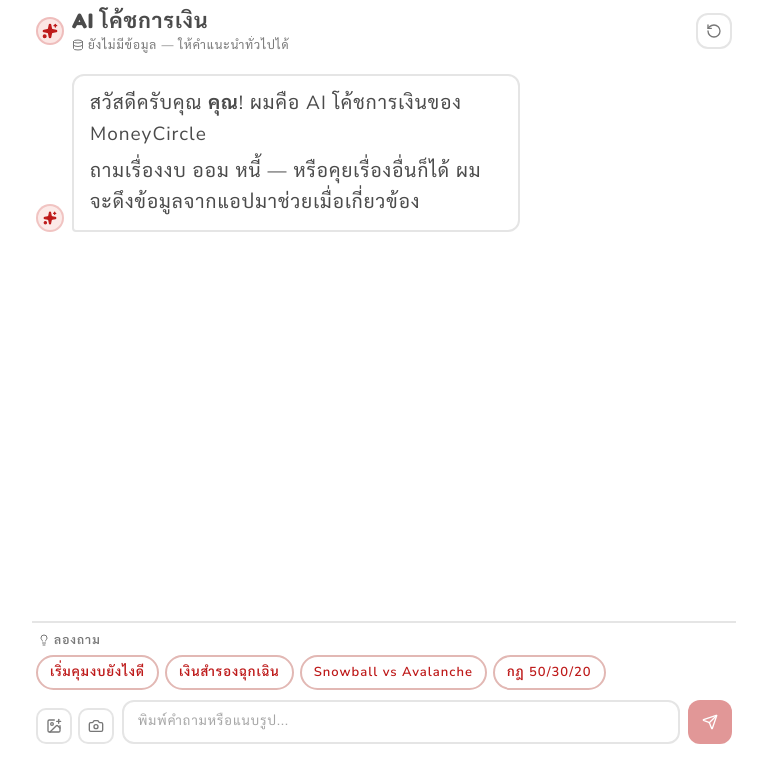
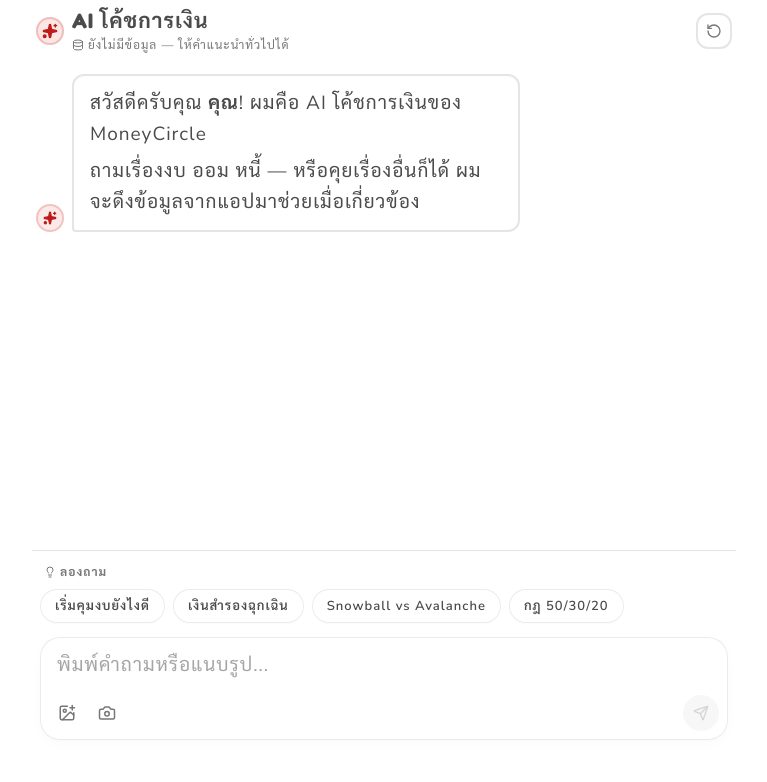
Before and after one commit to screamman-ssh/Vibe-Code-Day-3, a Nuxt app: page /chat in a window 1280 px wide. Shown: the top 782 px of the page, without its empty margins (256-1023 px from the left). Built offline with nearby package versions, Linux system fonts and the light colour scheme.

Commit message:
feat: implement ChatComposer component and integrate into new chat page layout

```diff
--- a/components/chat/ChatComposer.vue
+++ b/components/chat/ChatComposer.vue
@@ -115,6 +115,7 @@
     @dragleave="onDragLeave"
     @drop="onDrop"
   >
+    <!-- Attachments Preview Area -->
     <div v-if="attachments.length" class="chat-composer__attachments">
       <div
         v-for="item in attachments"
@@ -161,30 +162,10 @@
 
     <p v-if="isSyncing" class="chat-composer__sync">กำลังบันทึกแบบร่าง...</p>
 
-    <form class="chat-composer__row" @submit.prevent="submit">
-      <div class="chat-composer__tools">
-        <button
-          type="button"
-          class="chat-composer__tool"
-          :disabled="disabled || !canAddMore()"
-          title="เลือกรูปจากแกลเลอรี"
-          aria-label="เลือกรูปจากแกลเลอรี"
-          @click="openGallery"
-        >
-          <ImagePlus class="w-4 h-4" />
-        </button>
-        <button
-          type="button"
-          class="chat-composer__tool"
-          :disabled="disabled || !canAddMore()"
-          title="ถ่ายรูป"
-          aria-label="ถ่ายรูป"
-          @click="openCamera"
-        >
-          <Camera class="w-4 h-4" />
-        </button>
-      </div>
+    <!-- Unified Form Box (Gemini / ChatGPT Style) -->
+    <form class="chat-composer__container" @submit.prevent="submit">
 
+      <!-- Text Area (top) -->
       <textarea
         id="chat-message-input"
         :value="modelValue"
@@ -199,6 +180,33 @@
         @keydown.enter.exact.prevent="submit"
       />
 
+      <!-- Controls Row (bottom) -->
+      <div class="chat-composer__bottom">
+        <!-- Tools on the left -->
+        <div class="chat-composer__tools">
+          <button
+            type="button"
+            class="chat-composer__tool"
+            :disabled="disabled || !canAddMore()"
+            title="เลือกรูปจากแกลเลอรี"
+            aria-label="เลือกรูปจากแกลเลอรี"
+            @click="openGallery"
+          >
+            <ImagePlus class="w-4.5 h-4.5" />
+          </button>
+          <button
+            type="button"
+            class="chat-composer__tool"
+            :disabled="disabled || !canAddMore()"
+            title="ถ่ายรูป"
+            aria-label="ถ่ายรูป"
+            @click="openCamera"
+          >
+            <Camera class="w-4.5 h-4.5" />
+          </button>
+        </div>
+
+        <!-- Send Button on the right -->
         <button
           type="submit"
           class="chat-composer__send"
@@ -207,6 +215,7 @@
         >
           <Send class="w-4 h-4" />
         </button>
+      </div>
     </form>
 
     <input
@@ -233,8 +242,7 @@
   display: flex;
   flex-direction: column;
   gap: 0.5rem;
-  border-radius: 12px;
-  transition: background 150ms, box-shadow 150ms;
+  transition: all 150ms;
 }
 
 .chat-composer--drag {
@@ -257,7 +265,7 @@
   border-radius: 10px;
   overflow: hidden;
   flex-shrink: 0;
-  border: 2px solid var(--color-border-subtle);
+  border: 1px solid var(--color-border-subtle);
   background: var(--color-surface-card);
 }
 
@@ -342,18 +350,73 @@
   padding-left: 0.25rem;
 }
 
-.chat-composer__row {
+/* Unified Container Box */
+.chat-composer__container {
   display: flex;
-  gap: 0.5rem;
-  align-items: flex-end;
+  flex-direction: column;
+  border-radius: 20px;
+  border: 1px solid rgba(0, 0, 0, 0.08);
+  background: rgba(255, 255, 255, 0.7);
+  box-shadow:
+    0 1px 2px rgba(0, 0, 0, 0.02),
+    0 4px 12px rgba(0, 0, 0, 0.02);
+  transition: all 200ms ease;
+  backdrop-filter: blur(12px);
+  -webkit-backdrop-filter: blur(12px);
+}
+
+.dark .chat-composer__container {
+  border-color: rgba(255, 255, 255, 0.08);
+  background: rgba(26, 44, 53, 0.6);
+  box-shadow:
+    0 1px 2px rgba(0, 0, 0, 0.1),
+    0 4px 16px rgba(0, 0, 0, 0.1);
+}
+
+.chat-composer__container:focus-within {
+  border-color: var(--color-primary);
+  background: rgba(255, 255, 255, 0.85);
+  box-shadow:
+    0 0 0 3px color-mix(in oklch, var(--color-primary) 12%, transparent),
+    0 4px 16px rgba(0, 0, 0, 0.04);
+}
+
+.dark .chat-composer__container:focus-within {
+  background: rgba(26, 44, 53, 0.85);
+}
+
+/* Inner Text Area */
+.chat-composer__input {
+  width: 100%;
+  min-height: 2.75rem;
+  max-height: 10rem;
+  padding: 0.875rem 1rem 0.5rem;
+  border: none;
+  background: transparent;
+  font-size: var(--text-base);
+  color: var(--color-ink);
+  outline: none;
+  resize: none;
+  line-height: 1.45;
+}
+
+.chat-composer__input:disabled {
+  opacity: 0.6;
+}
+
+/* Bottom Actions Row inside the Container */
+.chat-composer__bottom {
+  display: flex;
+  align-items: center;
+  justify-content: space-between;
+  padding: 0.375rem 0.5rem 0.5rem;
+  border-top: 1px solid transparent;
 }
 
 .chat-composer__tools {
   display: flex;
-  flex-direction: row;
-  gap: 0.375rem;
-  flex-shrink: 0;
-  align-items: flex-end;
+  align-items: center;
+  gap: 0.25rem;
 }
 
 .chat-composer__tool {
@@ -362,70 +425,63 @@
   justify-content: center;
   width: 2.25rem;
   height: 2.25rem;
-  border-radius: 10px;
-  border: 2px solid var(--color-border-subtle);
-  background: var(--color-surface-card);
+  border-radius: 9999px;
+  border: none;
+  background: transparent;
   color: var(--color-ink-muted);
   cursor: pointer;
-  transition: color 150ms, border-color 150ms;
+  transition: all 150ms ease;
 }
 
 .chat-composer__tool:hover:not(:disabled) {
   color: var(--color-primary);
-  border-color: color-mix(in oklch, var(--color-primary) 30%, var(--color-border-subtle));
+  background: rgba(0, 0, 0, 0.04);
+}
+
+.dark .chat-composer__tool:hover:not(:disabled) {
+  background: rgba(255, 255, 255, 0.06);
 }
 
 .chat-composer__tool:disabled {
-  opacity: 0.45;
+  opacity: 0.35;
   cursor: not-allowed;
 }
 
-.chat-composer__input {
-  flex: 1;
-  min-height: 2.75rem;
-  max-height: 8rem;
-  padding: 0.625rem 0.875rem;
-  border-radius: 12px;
-  border: 2px solid var(--color-border-subtle);
-  background: var(--color-surface-card);
-  font-size: var(--text-label);
-  color: var(--color-ink);
-  outline: none;
-  resize: none;
-  line-height: 1.4;
-  transition: border-color 150ms;
-}
-
-.chat-composer__input:focus {
-  border-color: var(--color-primary);
-}
-
-.chat-composer__input:disabled {
-  opacity: 0.6;
-}
-
+/* Send Button inside Container */
 .chat-composer__send {
   display: flex;
   align-items: center;
   justify-content: center;
-  width: 2.75rem;
-  height: 2.75rem;
-  border-radius: 12px;
+  width: 2.25rem;
+  height: 2.25rem;
+  border-radius: 9999px;
   background: var(--color-primary);
   color: white;
   border: none;
   cursor: pointer;
-  flex-shrink: 0;
-  transition: opacity 150ms;
+  transition: all 150ms cubic-bezier(0.4, 0, 0.2, 1);
 }
 
 .chat-composer__send:hover:not(:disabled) {
-  opacity: 0.9;
+  transform: scale(1.05);
+  box-shadow: 0 4px 12px color-mix(in oklch, var(--color-primary) 30%, transparent);
+}
+
+.chat-composer__send:active:not(:disabled) {
+  transform: scale(0.95);
 }
 
 .chat-composer__send:disabled {
-  opacity: 0.45;
+  opacity: 0.3;
+  background: var(--color-border-subtle);
+  color: var(--color-ink-muted);
   cursor: not-allowed;
+  box-shadow: none;
+}
+
+.dark .chat-composer__send:disabled {
+  background: rgba(255, 255, 255, 0.06);
+  color: rgba(255, 255, 255, 0.25);
 }
 
 .sr-only {
--- a/pages/chat.vue
+++ b/pages/chat.vue
@@ -806,21 +806,31 @@
 
 .chat-page__footer {
   flex-shrink: 0;
-  padding: 0.5rem 0.25rem;
-  padding-bottom: max(0.5rem, env(safe-area-inset-bottom, 0px));
-  border-top: 2px solid var(--color-border-subtle);
-  background: var(--color-surface-bg);
+  padding: 0.75rem 0.5rem;
+  padding-bottom: max(0.75rem, env(safe-area-inset-bottom, 0px));
+  border-top: 1px solid var(--color-border-subtle);
+  background: rgba(255, 255, 255, 0.7);
+  backdrop-filter: blur(20px);
+  -webkit-backdrop-filter: blur(20px);
   z-index: 20;
+}
+
+.dark .chat-page__footer {
+  background: rgba(19, 31, 36, 0.7);
+  border-top-color: rgba(255, 255, 255, 0.08);
 }
 
 @media (max-width: 767px) {
   .chat-page__footer {
-    border-top: 2px solid var(--color-border-subtle);
+    border-top: 1px solid var(--color-border-subtle);
+  }
+  .dark .chat-page__footer {
+    border-top-color: rgba(255, 255, 255, 0.08);
   }
 }
 
 .chat-page__suggestions {
-  margin-bottom: 0.5rem;
+  margin-bottom: 0.625rem;
 }
 
 .chat-page__suggestions-label {
@@ -828,45 +838,58 @@
   align-items: center;
   gap: 0.25rem;
   font-size: var(--text-caption);
-  font-weight: 600;
+  font-weight: 700;
   color: var(--color-ink-muted);
-  margin-bottom: 0.375rem;
-  padding-left: 0.125rem;
+  margin-bottom: 0.5rem;
+  padding-left: 0.25rem;
 }
 
 .chat-page__suggestions-scroll {
   display: flex;
-  gap: 0.375rem;
+  gap: 0.5rem;
   overflow-x: auto;
-  padding-bottom: 0.125rem;
+  padding-bottom: 0.25rem;
   -webkit-overflow-scrolling: touch;
 }
 
 .chat-page__suggestions-toggle {
-  margin-bottom: 0.5rem;
+  margin-bottom: 0.625rem;
 }
 
 .chat-page__chip {
   flex-shrink: 0;
-  padding: 0.375rem 0.75rem;
+  padding: 0.4rem 0.875rem;
   border-radius: 9999px;
   font-size: var(--text-label);
   font-weight: 600;
   white-space: nowrap;
-  border: 2px solid color-mix(in oklch, var(--color-primary) 25%, var(--color-border-subtle));
-  background: var(--color-surface-card);
-  color: var(--color-primary);
+  border: 1px solid rgba(0, 0, 0, 0.08);
+  background: rgba(255, 255, 255, 0.65);
+  color: var(--color-ink);
   cursor: pointer;
-  transition: background 150ms, border-color 150ms;
+  transition: all 150ms cubic-bezier(0.4, 0, 0.2, 1);
+  box-shadow: 0 1px 2px rgba(0, 0, 0, 0.02);
+}
+
+.dark .chat-page__chip {
+  border-color: rgba(255, 255, 255, 0.08);
+  background: rgba(255, 255, 255, 0.06);
 }
 
 .chat-page__chip:hover:not(:disabled) {
-  background: color-mix(in oklch, var(--color-primary) 8%, white);
-  border-color: color-mix(in oklch, var(--color-primary) 35%, transparent);
+  background: var(--color-primary);
+  color: white;
+  border-color: var(--color-primary);
+  transform: translateY(-1px);
+  box-shadow: 0 4px 12px rgba(190, 26, 26, 0.15);
+}
+
+.chat-page__chip:active:not(:disabled) {
+  transform: translateY(0);
 }
 
 .chat-page__chip:disabled {
-  opacity: 0.5;
+  opacity: 0.45;
   cursor: not-allowed;
 }
 
@@ -875,8 +898,13 @@
   align-items: center;
   gap: 0.25rem;
   color: var(--color-ink-muted);
-  border-color: var(--color-border-subtle);
-  background: transparent;
+  border: 1px solid var(--color-border-subtle);
+  background: rgba(255, 255, 255, 0.35);
+}
+
+.dark .chat-page__chip--ghost {
+  border-color: rgba(255, 255, 255, 0.08);
+  background: rgba(255, 255, 255, 0.03);
 }
 
 .scrollbar-none::-webkit-scrollbar {
```
Also changed, not shown: assets/css/style.css (+113 -0 lines). Lines whose indentation alone changed are shown as unchanged.
